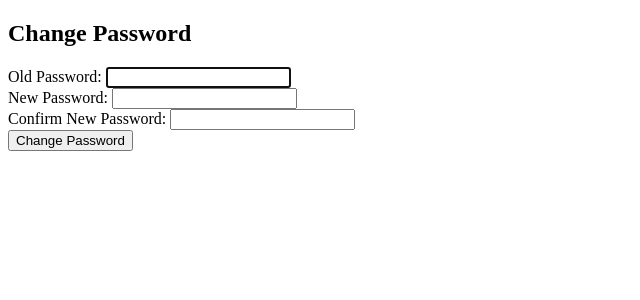
After one commit to JustMrNone/django-webapplication-1, a Django app: page /change_password in a window 1280 px wide. The commit adds this page. Shown: the top 300 px of the page, without its empty margins (0-640 px from the left). Run offline with Django 4.2, Linux system fonts and the light colour scheme; the visitor is signed in with stand-in values (Sample User, id 1).

Commit message:
change password function added

```diff
--- a/app/urls.py
+++ b/app/urls.py
@@ -40,5 +40,6 @@ urlpatterns = [
     path('logout', views.logout, name='logout'),
     path('blog/<int:post_id>/', views.post_detail_view, name='blog'),
     path('update-profile/', update_profile, name='update_profile'),
+    path('change_password', views.change_password, name="change_password")
 
 ]
--- a/app/views.py
+++ b/app/views.py
@@ -14,6 +14,8 @@ from django.contrib.auth.decorators import login_required
 from django.urls import reverse
 from .models import Profile
 from .forms import ProfileUpdateForm
+from django.contrib.auth.forms import PasswordChangeForm
+from django.contrib.auth import update_session_auth_hash
 def index(request):
     return render(request, 'index.html')
 
@@ -161,8 +163,25 @@ def update_profile(request):
         form = ProfileUpdateForm(instance=request.user.profile)
 
     return render(request, 'update_profile.html', {'form': form})
+
+
+@login_required
+def change_password(request):
+    if request.method == 'POST':
+        form = PasswordChangeForm(request.user, request.POST)
+        if form.is_valid():
+            user = form.save()
+            # Update the user's session to reflect the password change
+            update_session_auth_hash(request, user)
+            messages.success(request, 'Your password was successfully updated!')
+            return redirect('profile')  # Redirect to the user's profile page after password change
+        else:
+            messages.error(request, 'Please correct the error below.')
+    else:
+        form = PasswordChangeForm(request.user)
+    return render(request, 'change_password.html', {'form': form})
+
 #function for register
-
 def register(request):
     try:
         if request.method == 'POST':
--- /dev/null
+++ b/templates/change_password.html
@@ -0,0 +1,28 @@
+<!DOCTYPE html>
+<html lang="en">
+<head>
+    <meta charset="UTF-8">
+    <meta name="viewport" content="width=device-width, initial-scale=1.0">
+    <title>Change Password</title>
+</head>
+<body>
+    <h2>Change Password</h2>
+    <form method="post">
+        {% csrf_token %}
+        {{ form.non_field_errors }}
+        <div>
+            <label for="id_old_password">Old Password:</label>
+            {{ form.old_password }}
+        </div>
+        <div>
+            <label for="id_new_password1">New Password:</label>
+            {{ form.new_password1 }}
+        </div>
+        <div>
+            <label for="id_new_password2">Confirm New Password:</label>
+            {{ form.new_password2 }}
+        </div>
+        <button type="submit">Change Password</button>
+    </form>
+</body>
+</html>
--- a/templates/profile.html
+++ b/templates/profile.html
@@ -103,7 +103,7 @@
               <td>Change your current password</td>
               <td>:</td>
               <td>
-                <a href="#" class="animated-button">
+                <a href="change_password" class="animated-button">
                   <span></span>
                   <span></span>
                   <span></span>
```
